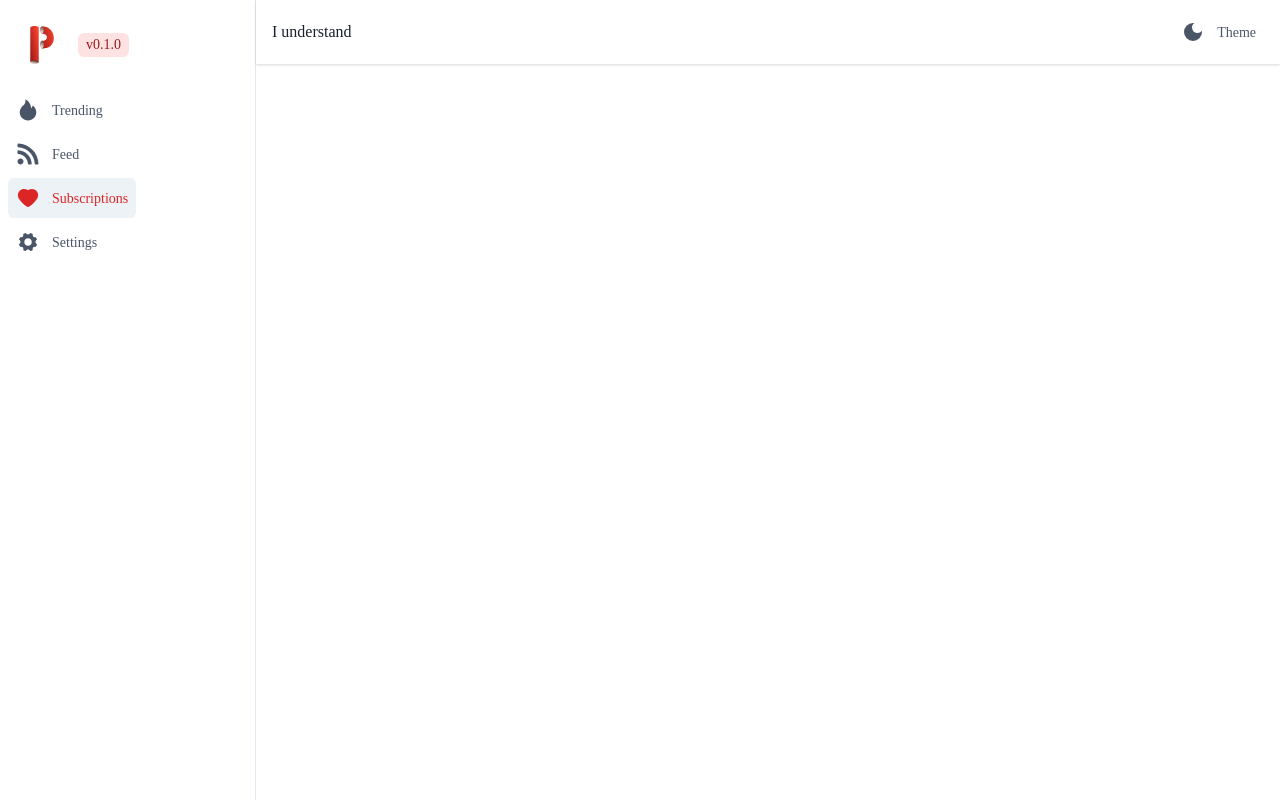
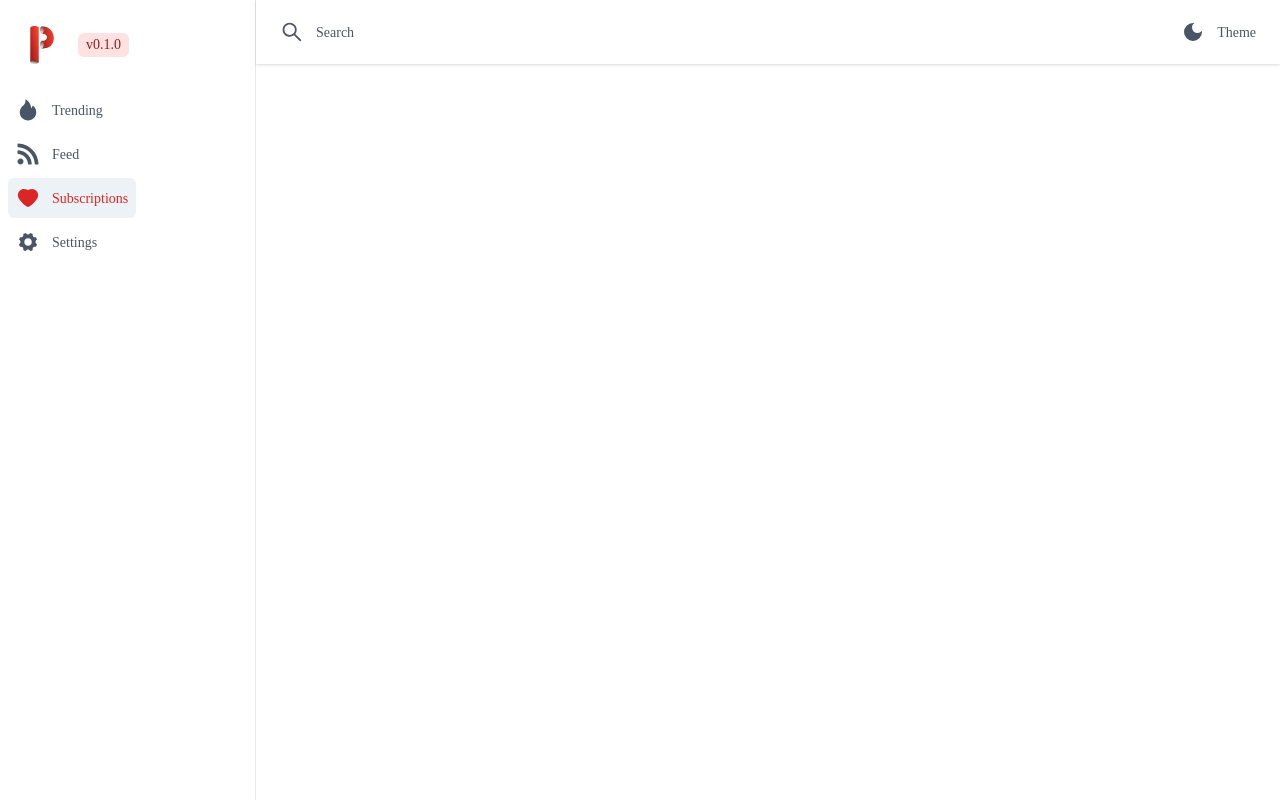
Before and after one commit to silkkycloud/Robot, a React (Create React App) app: page /subscriptions in a window 1280 px wide. Built offline with nearby package versions, Linux system fonts and the light colour scheme.

Commit message:
Add Search component

```diff
--- a/src/components/Nav.tsx
+++ b/src/components/Nav.tsx
@@ -21,7 +21,7 @@
   useColorModeValue,
   useColorMode,
 } from '@chakra-ui/react'
-import { AiFillFire, AiFillHeart } from 'react-icons/ai'
+import { AiFillFire, AiFillHeart, AiOutlineSearch } from 'react-icons/ai'
 import { IoIosSettings } from 'react-icons/io'
 import { HiMenuAlt2 } from 'react-icons/hi'
 import { FaRss } from 'react-icons/fa'
@@ -30,6 +30,7 @@
 import state from '../state'
 
 import { IconType } from 'react-icons'
+import Search from './Search'
 
 export type NavType = {
   name: string
@@ -119,6 +120,41 @@
   </>
 )
 
+export interface SearchButtonProps {
+  onOpen: () => void
+}
+
+export const SearchButton = (props: SearchButtonProps) => {
+  const normalColor = useColorModeValue('gray.600', 'neutral.400')
+
+  return (
+    <Box
+      as="button"
+      p={2}
+      rounded="md"
+      color={normalColor}
+      _hover={{ bg: useColorModeValue('gray.100', 'neutral.900') }}
+      fontSize="sm"
+      fontWeight="medium"
+      flexShrink={0}
+      onClick={() => props.onOpen()}
+    >
+      <Flex flexDir="row" alignItems="center">
+        <Icon
+          as={AiOutlineSearch}
+          flexShrink={0}
+          mr={3}
+          w={6}
+          h={6}
+          aria-hidden="true"
+          color={normalColor}
+        />
+        Search
+      </Flex>
+    </Box>
+  )
+}
+
 export const ThemeButton = () => {
   const { colorMode, toggleColorMode } = useColorMode()
 
@@ -179,6 +215,7 @@
 
 export interface NavBarProps {
   onOpen: () => void
+  onSearchOpen: () => void
 }
 
 export const NavBar = (props: NavBarProps) => (
@@ -197,7 +234,7 @@
     <Flex px={4} flex={1} justify="space-between">
       <Flex pos="relative" w="100%">
         <Flex pos="absolute" insetY={0} left={0} alignItems="center">
-          I understand
+          <SearchButton onOpen={props.onSearchOpen} />
         </Flex>
         <Flex pos="absolute" insetY={0} right={0} alignItems="center">
           <ThemeButton />
@@ -285,7 +322,7 @@
           </DrawerBody>
           <DrawerFooter>
             <Stack direction="column" as="nav" px={2} experimental_spaceY={1}>
-              fggf
+              I understand
             </Stack>
           </DrawerFooter>
         </DrawerContent>
@@ -300,6 +337,11 @@
 
 const Nav = (props: NavProps) => {
   const { isOpen, onOpen, onClose } = useDisclosure()
+  const {
+    isOpen: isSearchOpen,
+    onOpen: onSearchOpen,
+    onClose: onSearchClose,
+  } = useDisclosure()
 
   return (
     <Box as="section">
@@ -309,10 +351,17 @@
       {/* Static sidebar for desktop */}
       <StaticNav />
 
+      {/* Search Bar */}
+      <Search
+        isOpen={isSearchOpen}
+        onOpen={onSearchOpen}
+        onClose={onSearchClose}
+      />
+
       {/* Primary page content */}
       <Flex pl={{ lg: 64 }} flexDir="column" flex={1}>
         {/* Navbar menu */}
-        <NavBar onOpen={onOpen} />
+        <NavBar onOpen={onOpen} onSearchOpen={onSearchOpen} />
         {props.children && <Box flex={1}>{props.children}</Box>}
       </Flex>
     </Box>
--- /dev/null
+++ b/src/components/Search.tsx
@@ -0,0 +1,31 @@
+import React from 'react'
+
+import {
+  Modal,
+  ModalOverlay,
+  ModalContent,
+  ModalHeader,
+  ModalBody,
+  ModalCloseButton,
+} from '@chakra-ui/react'
+
+export interface SearchProps {
+  isOpen: boolean
+  onOpen: () => void
+  onClose: () => void
+}
+
+const Search = (props: SearchProps) => {
+  return (
+    <Modal isOpen={props.isOpen} onClose={props.onClose}>
+      <ModalOverlay />
+      <ModalContent>
+        <ModalHeader>Modal</ModalHeader>
+        <ModalCloseButton />
+        <ModalBody>df</ModalBody>
+      </ModalContent>
+    </Modal>
+  )
+}
+
+export default Search
--- a/src/components/Video.tsx
+++ b/src/components/Video.tsx
@@ -10,14 +10,13 @@
   Flex,
   Heading,
   Text,
-  Link,
   AspectRatio,
   Skeleton,
   SkeletonCircle,
   Avatar,
+  Tooltip,
   useBreakpointValue,
   useColorModeValue,
-  Tooltip,
 } from '@chakra-ui/react'
 import { HiCheckCircle } from 'react-icons/hi'
 
@@ -101,9 +100,9 @@
                     color={normalColor}
                     placement="top"
                   >
-                    <Link fontSize={{ base: 'xs', '2xl': 'sm' }}>
+                    <Text fontSize={{ base: 'xs', '2xl': 'sm' }}>
                       {props.uploaderName}
-                    </Link>
+                    </Text>
                   </Tooltip>
                   {props.uploaderVerified && (
                     <Box ml={1}>
--- a/src/index.tsx
+++ b/src/index.tsx
@@ -66,6 +66,13 @@
       },
     }),
   },
+  Modal: {
+    baseStyle: (props: Dict) => ({
+      dialog: {
+        bg: mode('white', 'neutral.800')(props),
+      },
+    }),
+  },
 }
 
 const theme = extendTheme({
```
